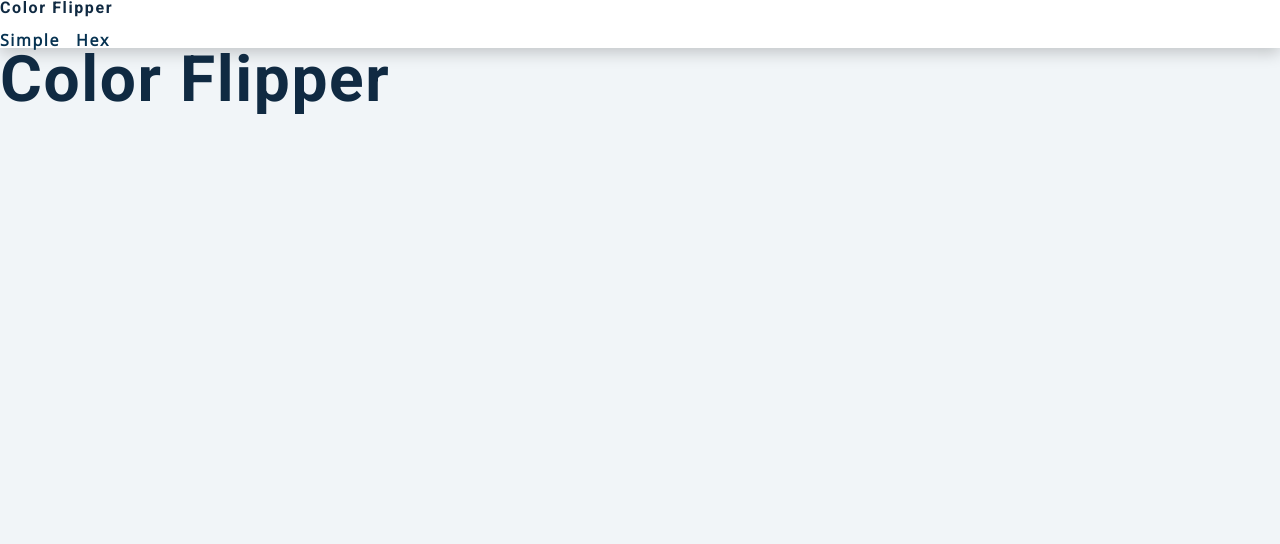
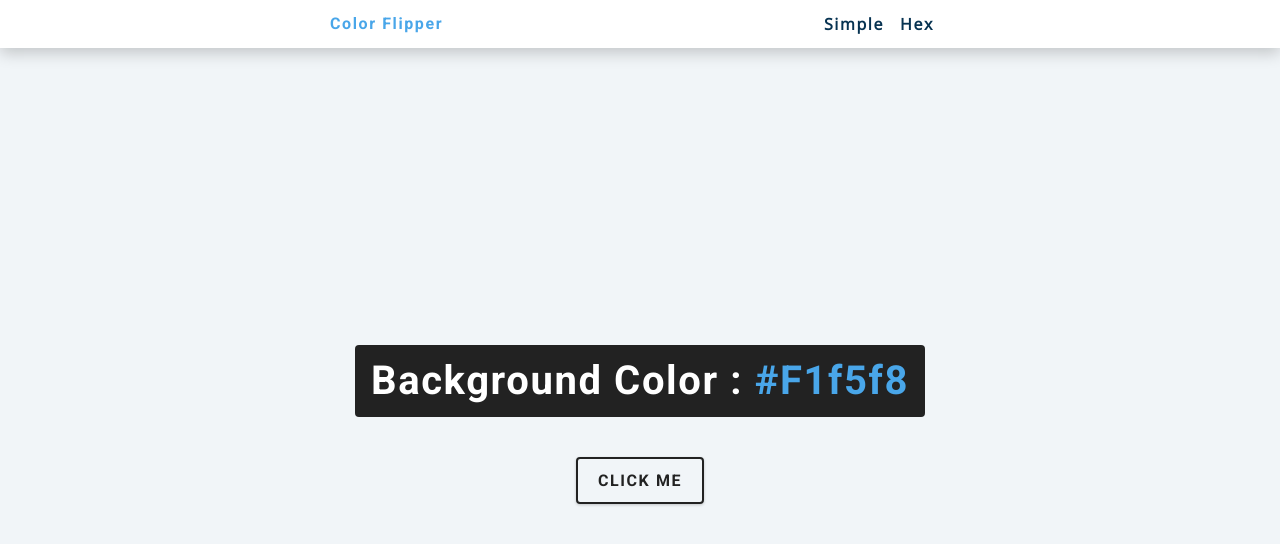
Before and after one commit to Hct0r/colorchanger, a plain HTML site: page Color Flipper Setup/index.html in a window 1280 px wide. Drawn offline with nearby package versions, Linux system fonts and the light colour scheme.

Commit message:
finished

```diff
--- a/Color Flipper Setup/app.js
+++ b/Color Flipper Setup/app.js
@@ -1 +1,16 @@
 const colors = ["green", "red", "rgba(133,122,200)", "#f15025"];
+const btn = document.getElementById('btn');
+const color = document.querySelector(".color");
+
+btn.addEventListener("click", function () {
+  // get random number between 0 - 3
+  const randomNumber = getRandomNumber();
+  console.log(randomNumber);
+
+   document.body.style.backgroundColor = colors [randomNumber];
+   color.textContent = colors[randomNumber]
+});
+
+function getRandomNumber() {
+ return Math.floor(Math.random() * colors.length) ;
+}
--- a/Color Flipper Setup/index.html
+++ b/Color Flipper Setup/index.html
@@ -4,25 +4,34 @@
     <meta charset="UTF-8" />
     <meta name="viewport" content="width=device-width, initial-scale=1.0" />
     <title>Color Flipper || Simple</title>
-
     <!-- styles -->
     <link rel="stylesheet" href="styles.css" />
   </head>
   <body>
       <nav>
-        <div class"nav-center">
+        <div class="nav-center">
           <h4>color flipper</h4>
           <ul class="nav-links">
             <li>
               <a href="index.html">simple</a>
-              </li>
-             <li>
+            </li>
+            <li>
               <a href="hex.html">hex</a>
-              </li>
-            </ul>
+            </li>
+           </ul>
           </div>
-      </nav>
-    <h1>color flipper</h1>
+        </nav>
+        <main>
+          <div class="container">
+            <h2>
+              background color :
+              <span class="color">
+               #f1f5f8
+              </span>
+            </h2>
+            <button class="btn btn-hero" id="btn">click me</button>
+          </div>
+      </main>
     <!-- javascript -->
     <script src="app.js"></script>
   </body>
```
Also changed, not shown: Color Flipper Setup/hex.js (+17 -0 lines).
